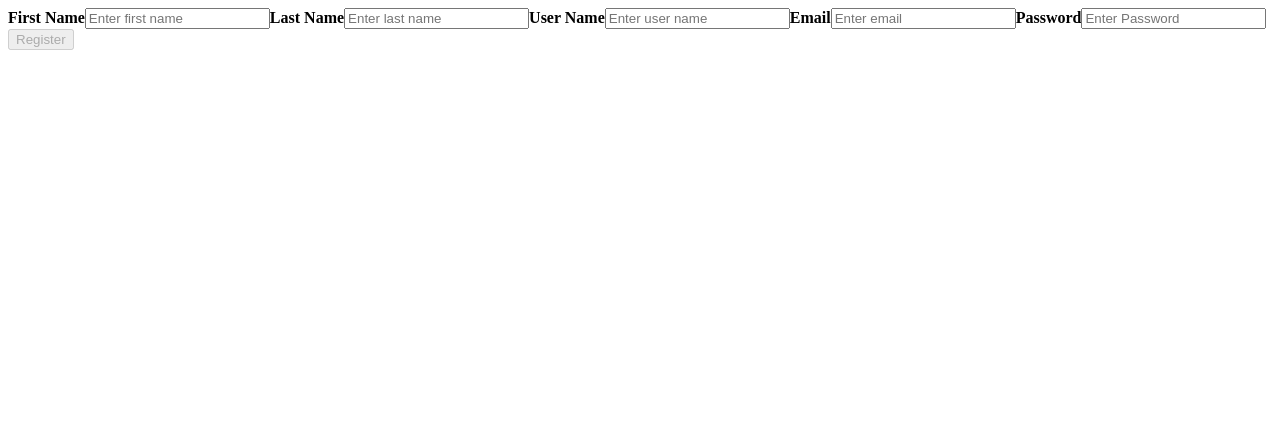
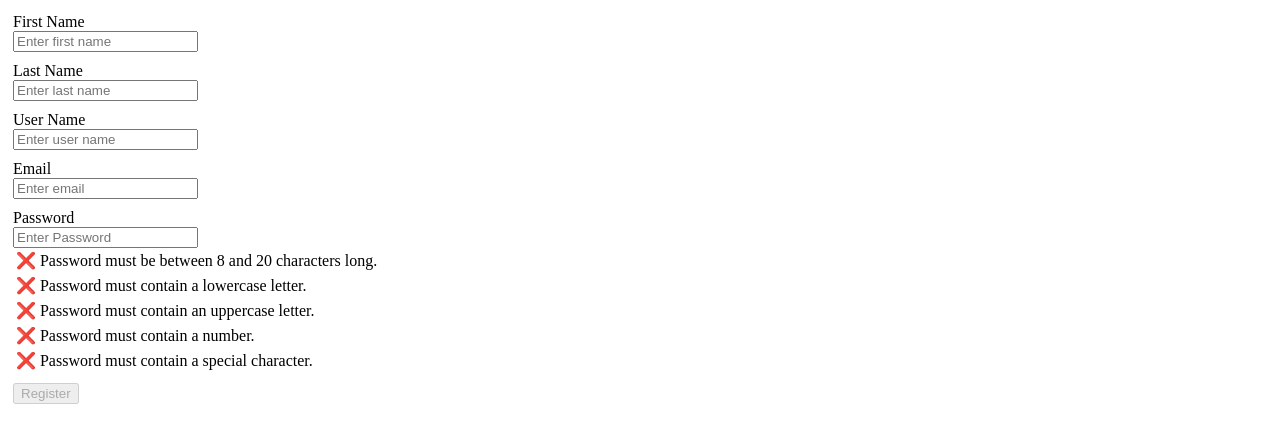
Before and after one commit to SazdovaEkaterina/teachers-side, an Angular app in the folder src/frontend/teachers-side/: page /register in a window 1280 px wide. Shown: the top 442 px of the page. Built offline with nearby package versions, Linux system fonts and the light colour scheme.

Commit message:
Feat: Reusable validators component

```diff
--- a/src/frontend/teachers-side/src/app/authentication/authentication.module.ts
+++ b/src/frontend/teachers-side/src/app/authentication/authentication.module.ts
@@ -3,11 +3,13 @@ import { CommonModule } from '@angular/common';
 import { LoginComponent } from './components/login/login.component';
 import { RegisterComponent } from './components/register/register.component';
 import { ReactiveFormsModule } from '@angular/forms';
+import { ValidationRulesComponent } from './components/validation-rules/validation-rules.component';
 
 @NgModule({
   declarations: [
     LoginComponent,
-    RegisterComponent
+    RegisterComponent,
+    ValidationRulesComponent
   ],
   imports: [
     CommonModule,
--- a/src/frontend/teachers-side/src/app/authentication/components/login/login.component.html
+++ b/src/frontend/teachers-side/src/app/authentication/components/login/login.component.html
@@ -1,13 +1,18 @@
 <form [formGroup]="formGroup" (ngSubmit)="submit()">
     <div class="container">
+        <div style="padding: 5px">
             <label for="email"><b>Email</b></label>
             <input type="text" placeholder="Enter email" name="email" required formControlName="email">
-
+        </div>
+        <div style="padding: 5px">
             <label for="password"><b>Password</b></label>
             <input type="password" placeholder="Enter Password" name="password" required formControlName="password">
-
+        </div>
+        <div style="padding: 5px">
+            <label for="password">Password</label><br/>
+            <input type="password" placeholder="Enter Password" name="password" required formControlName="password">
+        </div>
         <button type="submit" [disabled]="formGroup.invalid">Login</button>
-
         <div style="color: red;">{{errorMessage}}</div>
     </div>
 </form>
--- a/src/frontend/teachers-side/src/app/authentication/components/register/register.component.html
+++ b/src/frontend/teachers-side/src/app/authentication/components/register/register.component.html
@@ -1,22 +1,31 @@
 <form [formGroup]="formGroup" (ngSubmit)="submit()">
     <div class="container">
-    <label for="firstName"><b>First Name</b></label>
+        <div style="padding: 5px">
+            <label for="firstName">First Name</label><br/>
             <input type="text" placeholder="Enter first name" name="firstName" required formControlName="firstName">
-
-    <label for="lastName"><b>Last Name</b></label>
+        </div>
+        <div style="padding: 5px">
+            <label for="lastName">Last Name</label><br/>
             <input type="text" placeholder="Enter last name" name="lastName" required formControlName="lastName">
-
-    <label for="userName"><b>User Name</b></label>
+        </div>
+        <div style="padding: 5px">
+            <label for="userName">User Name</label><br/>
             <input type="text" placeholder="Enter user name" name="userName" required formControlName="userName">
-
-    <label for="email"><b>Email</b></label>
+        </div>
+        <div style="padding: 5px">
+            <label for="email">Email</label><br/>
             <input type="text" placeholder="Enter email" name="email" required formControlName="email">
-
-    <label for="password"><b>Password</b></label>
+        </div>
+        <div style="padding: 5px">
+            <label for="password">Password</label><br/>
             <input type="password" placeholder="Enter Password" name="password" required formControlName="password">
-
+            <app-validation-rules [validationRules]="passwordValidatorRules" [field]="formGroup.controls['password'].value"></app-validation-rules>
+        </div>
+        <div style="padding: 5px">
             <button type="submit" [disabled]="formGroup.invalid">Register</button>
-
-    <div style="color: red;">{{errorMessage}}</div>
+        </div>
+        <div style="padding: 5px" style="color: red;">
+            {{errorMessage}}
+        </div>
     </div>
 </form>
--- a/src/frontend/teachers-side/src/app/authentication/components/register/register.component.ts
+++ b/src/frontend/teachers-side/src/app/authentication/components/register/register.component.ts
@@ -4,6 +4,7 @@ import { RegisterModel } from '../../models/register-model';
 import { AuthenticationService } from '../../service/authentication.service';
 import { Router } from '@angular/router';
 import { tap, catchError, EMPTY, takeUntil, Subject } from 'rxjs';
+import { IValidatorRule } from '../../models/validator-rule';
 
 @Component({
   selector: 'app-register',
@@ -15,9 +16,37 @@ export class RegisterComponent implements OnInit, OnDestroy {
   public formGroup: FormGroup = this.formBuilder.group({});
   public errorMessage: string = "";
 
+  public passwordValidatorRules: IValidatorRule[] = [
+    {
+      id: 0,
+      text: 'Password must be between 8 and 20 characters long.',
+      pattern: new RegExp('^[a-zA-Z0-9.*\\W.*]{8,20}$')
+    },
+    {
+      id: 1,
+      text: 'Password must contain a lowercase letter.',
+      pattern: new RegExp('.*[a-z]')
+    },
+    {
+      id: 2,
+      text: 'Password must contain an uppercase letter.',
+      pattern: new RegExp('.*[A-Z]')
+    },
+    {
+      id: 3,
+      text: 'Password must contain a number.',
+      pattern: new RegExp('.*\\d')
+    },
+    {
+      id: 4,
+      text: 'Password must contain a special character.',
+      pattern: new RegExp('.*\\W.*')
+    },
+  ]
+
   private userNameRegex: string = "^(?=[a-zA-Z0-9._]{8,20}$)(?!.*[_.]{2})[^_.].*[^_.]$";
   private emailRegex: string = "^[\\w-\\.]+@([\\w-]+\\.)+[\\w-]{2,4}$";
-  private passwordRegex: string = "^(?=.*[a-z])(?=.*[A-Z])(?=.*\\d)(?=.*[^\\da-zA-Z]).{8,15}$";
+  private passwordRegex: string = "^(?=.*[a-z])(?=.*[A-Z])(?=.*\\d)(?=.*[^\\da-zA-Z]).{8,20}$";
 
   private ngUnsubscribe = new Subject<void>();
 
--- /dev/null
+++ b/src/frontend/teachers-side/src/app/authentication/components/validation-rules/validation-rules.component.html
@@ -0,0 +1,6 @@
+<div>
+    <div *ngFor="let rule of validationRules" style="padding: 3px">
+        <span>{{isFulfilled(rule.id) ? '✅︎' : '❌'}}</span>
+        {{rule.text}}
+    </div>
+</div>
--- /dev/null
+++ b/src/frontend/teachers-side/src/app/authentication/components/validation-rules/validation-rules.component.ts
@@ -0,0 +1,17 @@
+import { Component, Input } from '@angular/core';
+import { IValidatorRule } from '../../models/validator-rule';
+
+@Component({
+  selector: 'app-validation-rules',
+  templateUrl: './validation-rules.component.html',
+  styleUrls: ['./validation-rules.component.scss']
+})
+export class ValidationRulesComponent {
+  @Input() field: string = "";
+  @Input() validationRules: IValidatorRule[] = [];
+
+  public isFulfilled(ruleId: number): boolean {
+    var rule = this.validationRules.find(rule => rule.id === ruleId);
+    return rule?.pattern.test(this.field) ?? false;
+  }
+}
--- /dev/null
+++ b/src/frontend/teachers-side/src/app/authentication/models/validator-rule.ts
@@ -0,0 +1,5 @@
+export interface IValidatorRule {
+    id: number;
+    text: string;
+    pattern: RegExp;
+}
```
Also changed, not shown: src/frontend/teachers-side/src/app/authentication/components/validation-rules/validation-rules.component.scss (added), 1 other file (tests, documents, lock files or other folders). Lines whose indentation alone changed are shown as unchanged.
